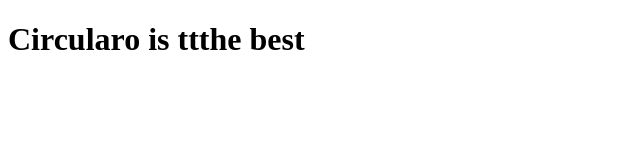
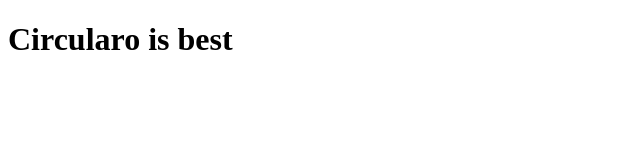
Before and after one commit to Darwisch96/circularo, a website: page index.html in a window 1280 px wide. Shown: the whole page, without its empty margins (0-640 px from the left). Drawn offline with Linux system fonts and the light colour scheme.

Commit message:
Update index.html

```diff
--- a/index.html
+++ b/index.html
@@ -6,6 +6,6 @@
     <title>Circularo</title>
 </head>
 <body>
-    <h1>Circularo is ttthe best</h1>
+    <h1>Circularo is best</h1>
 </body>
 </html>
```
